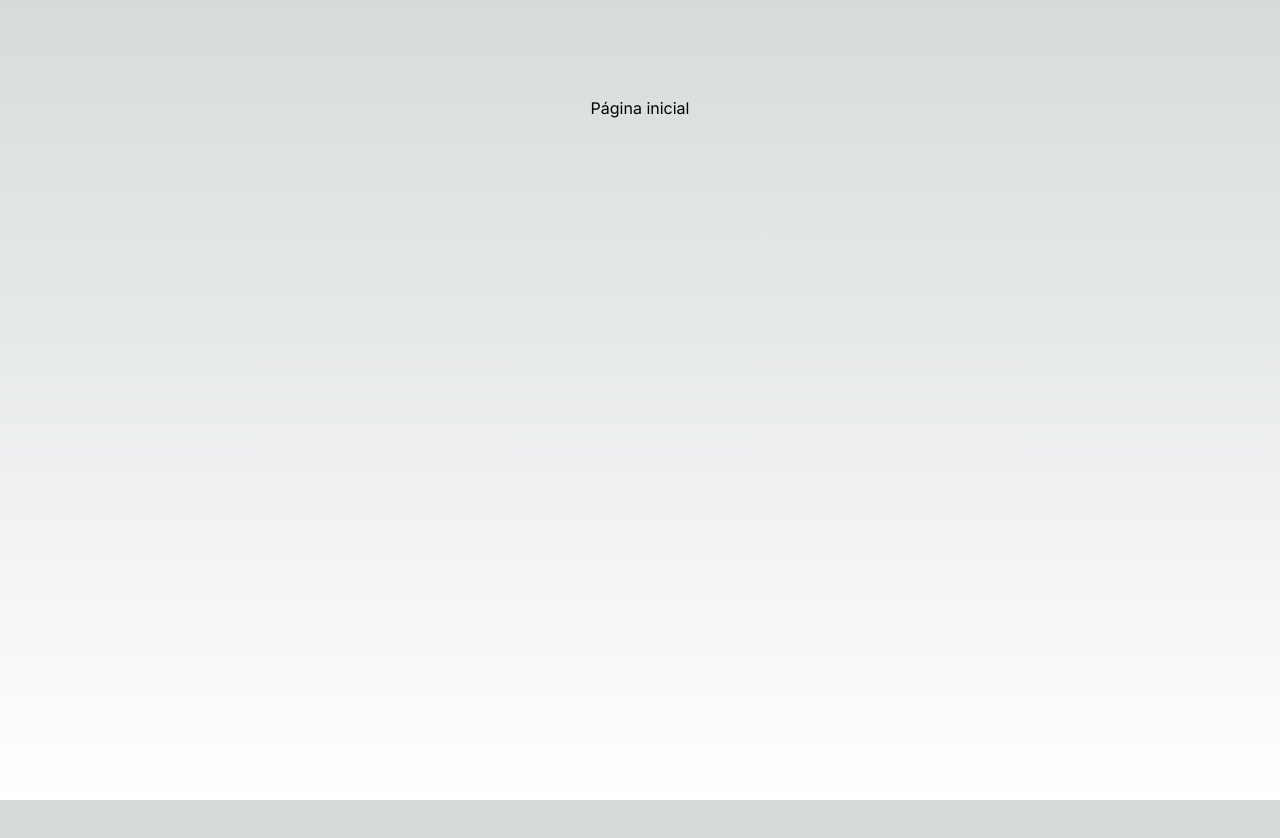
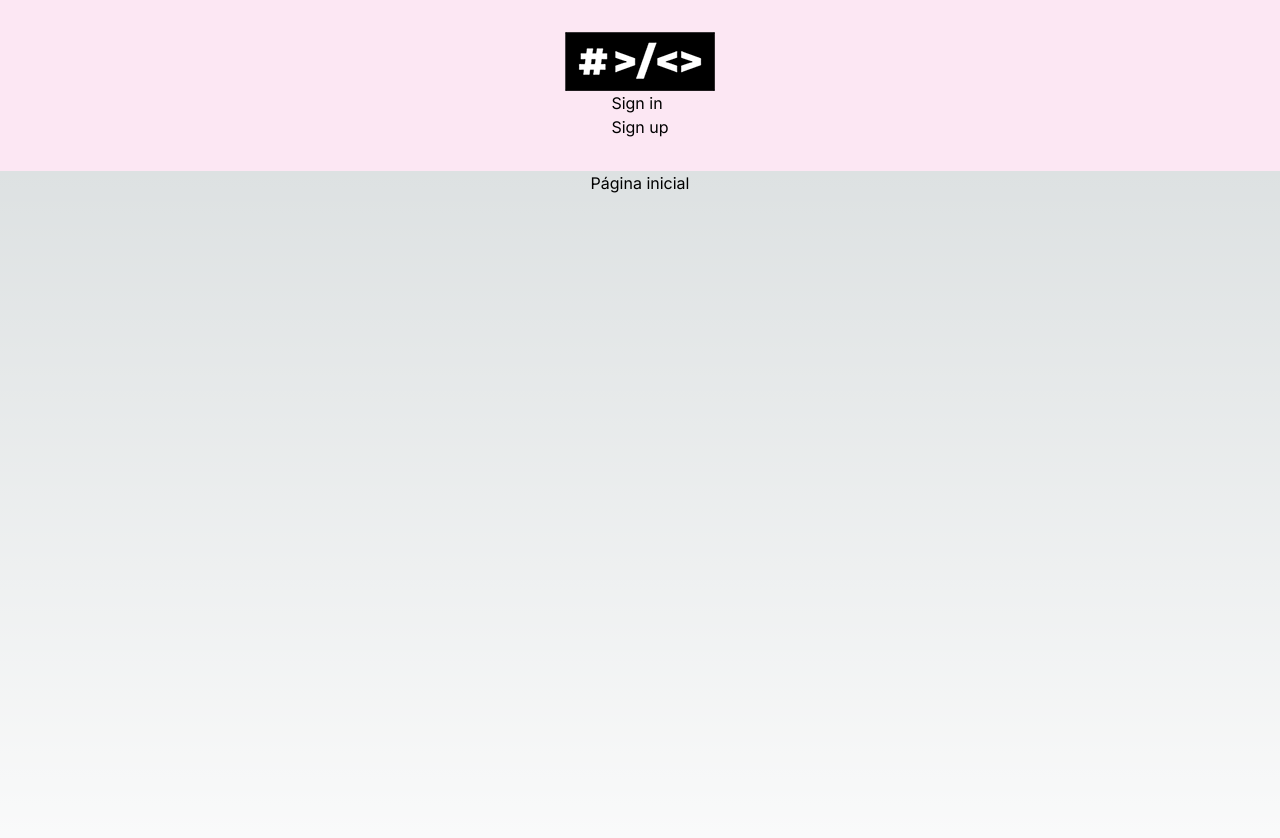
Before and after one commit to HectornsGit/FreedayQuiz_front, a Next.js app: page / in a window 1280 px wide. Shown: the top 838 px of the page. Before the commit the page ends 800 px from the top, so only its background shows below. Built offline with nearby package versions, Linux system fonts and the light colour scheme.

Commit message:
add header and logo for the header

```diff
--- a/src/app/layout.js
+++ b/src/app/layout.js
@@ -1,5 +1,6 @@
 import { Inter } from "next/font/google";
 import "./globals.css";
+import Header from "@/components/Header";
 
 const inter = Inter({ subsets: ["latin"] });
 
@@ -11,7 +12,10 @@ export const metadata = {
 export default function RootLayout({ children }) {
   return (
     <html lang="es">
-      <body className={inter.className}>{children}</body>
+      <body className={inter.className}>
+        <Header/>
+        {children}
+      </body>
     </html>
   );
 }
--- a/src/app/page.js
+++ b/src/app/page.js
@@ -1,8 +1,7 @@
-
 
 export default function Home() {
   return (
-    <main className="flex min-h-screen flex-col items-center justify-between p-24">
+    <main className="flex min-h-screen flex-col items-center justify-between">
       <p>Página inicial</p>
     </main>
   );
--- /dev/null
+++ b/src/components/Header.jsx
@@ -0,0 +1,17 @@
+import Image from "next/image";
+
+export default function Header() {
+    return (
+        <header className="flex flex-col items-center justify-between bg-pink-100 p-8">
+            <h1>
+                <Image src='/logo-HAB-mobile.png' alt='Logo hack a boss' width={150} height={59}/>
+            </h1>
+            <nav>
+                <ul>
+                    <li>Sign in</li>
+                    <li>Sign up</li>
+                </ul>
+            </nav>
+        </header>
+    );
+}
```
Also changed, not shown: .prettierrc.json (added), public/logo-HAB-mobile.png (added), public/logo-HAB-pc.png (added).
